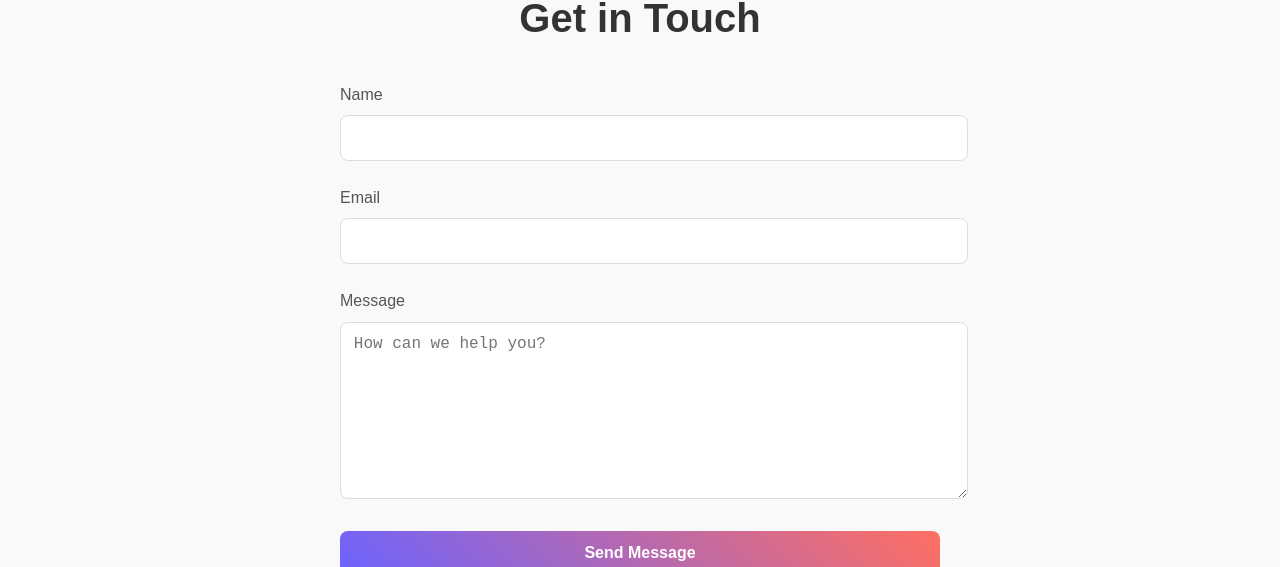
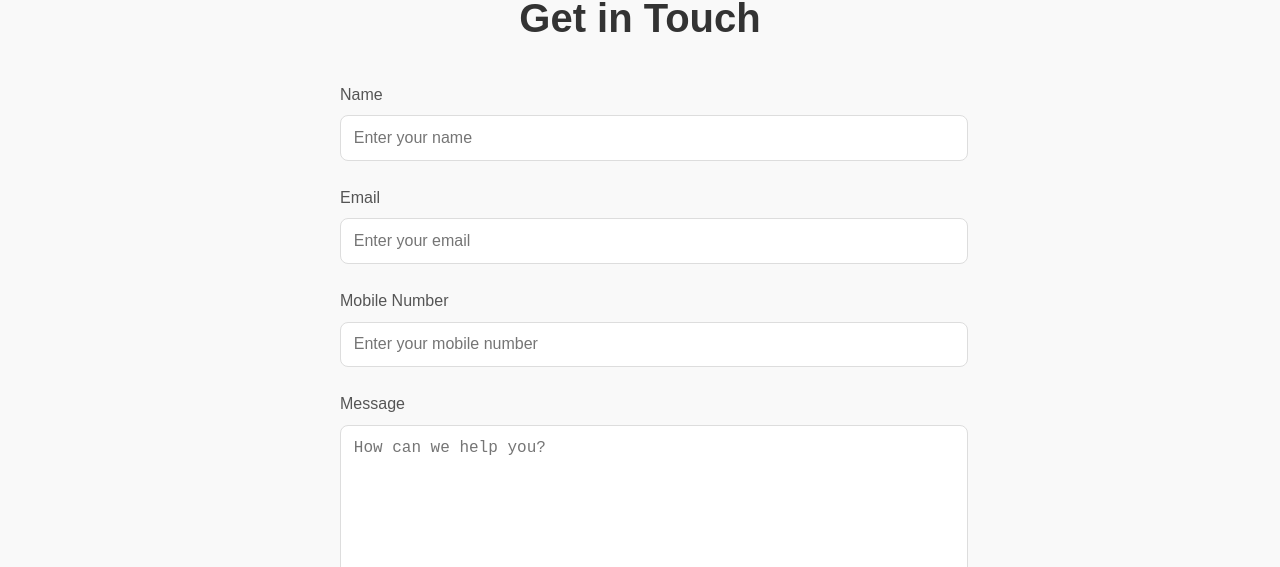
Before and after one commit to Fixigo-HS/Fixi-go, a React (Vite) app: page /contact in a window 1280 px wide. Shown: the part 732-1299 px from the top of the page. Built offline with nearby package versions, Linux system fonts and the light colour scheme.

Commit message:
Update contact form

```diff
--- a/package.json
+++ b/package.json
@@ -10,11 +10,13 @@
     "preview": "vite preview"
   },
   "dependencies": {
+    "emailjs-com": "^3.2.0",
     "framer-motion": "^12.4.3",
     "react": "^19.0.0",
     "react-dom": "^19.0.0",
     "react-icons": "^5.4.0",
-    "react-router-dom": "^7.1.5"
+    "react-router-dom": "^7.1.5",
+    "react-toastify": "^11.0.5"
   },
   "devDependencies": {
     "@eslint/js": "^9.19.0",
--- a/src/Components/Contact.jsx
+++ b/src/Components/Contact.jsx
@@ -1,7 +1,58 @@
+import React, { useRef } from 'react';
 import { motion } from 'framer-motion';
+import emailjs from 'emailjs-com';
+import { ToastContainer, toast } from 'react-toastify';
+import 'react-toastify/dist/ReactToastify.css';
+
+const ContactUs = () => {
+  const form = useRef();
+
+  const sendEmail = (e) => {
+    e.preventDefault();
+
+    // Send email to your team
+    emailjs
+      .sendForm(
+        'service_2gqcdnp', // Your Service ID
+        'template_ndhwwo3', // Template ID for team email
+        form.current,
+        'ZiaUSpqHF2yO_AfPu' // Your Public Key
+      )
+      .then((result) => {
+        console.log('Email to team sent:', result.text);
+
+        // Extract customer's email from the form
+        const customerEmail = form.current.email.value;
+
+        // Send auto-reply to the customer
+        emailjs
+          .send(
+            'service_2gqcdnp', // Your Service ID
+            'template_h083it5', // Template ID for auto-reply
+            {
+              to_email: customerEmail, // Send auto-reply to this email
+              name: form.current.name.value, // Use customer's name
+            },
+            'ZiaUSpqHF2yO_AfPu' // Your Public Key
+          )
+          .then((autoReplyResult) => {
+            console.log('Auto-reply sent:', autoReplyResult.text);
+            toast.success('Message sent successfully!', { autoClose: 3000 });
+          })
+          .catch((autoReplyError) => {
+            console.error('Auto-reply failed:', autoReplyError.text);
+            toast.error('Failed to send auto-reply.');
+          });
+
+        form.current.reset(); // Reset form after sending
+      })
+      .catch((error) => {
+        console.error('Email to team failed:', error.text);
+        toast.error('Failed to send message.');
+      });
+  };
 
 
-const ContactUs = () => {
   return (
     <motion.section
       initial={{ opacity: 0 }}
@@ -20,18 +71,22 @@ const ContactUs = () => {
       {/* Contact Form Section */}
       <div className="contact-form-section">
         <h2>Get in Touch</h2>
-        <form>
+        <form ref={form} onSubmit={sendEmail}>
           <div className="form-group">
             <label htmlFor="name">Name</label>
-            <input type="text" id="name" placeholder="" required />
+            <input type="text" id="name" name="name" placeholder="Enter your name" required />
           </div>
           <div className="form-group">
             <label htmlFor="email">Email</label>
-            <input type="email" id="email" placeholder="" required />
+            <input type="email" id="email" name="email" placeholder="Enter your email" required />
+          </div>
+          <div className="form-group">
+            <label htmlFor="phone">Mobile Number</label>
+            <input type="tel" id="phone" name="phone" placeholder="Enter your mobile number" required />
           </div>
           <div className="form-group">
             <label htmlFor="message">Message</label>
-            <textarea id="message" placeholder="How can we help you?" required></textarea>
+            <textarea id="message" name="message" placeholder="How can we help you?" required></textarea>
           </div>
           <button type="submit" className="submit-button">Send Message</button>
         </form>
@@ -40,9 +95,12 @@ const ContactUs = () => {
       {/* Call-to-Action Section */}
       <div className="cta-section">
         <h2>Need Immediate Assistance?</h2>
-        <p>Call us now at <strong>+91 8688939382</strong> or email us at <a href="mailto:Consult.fixigo@gmail.com" >Consult.fixigo@gmail.com</a>.</p>
+        <p>Call us now at <strong>+91 8688939382</strong> or email us at <a href="mailto:Consult.fixigo@gmail.com">Consult.fixigo@gmail.com</a>.</p>
         <a href="tel:8688939382" className="cta-button">Call Now</a>
       </div>
+
+      {/* Toast Container */}
+      <ToastContainer />
     </motion.section>
   );
 };
--- a/src/index.css
+++ b/src/index.css
@@ -344,6 +344,11 @@ body {
   font-size: 1.25rem;
 }
 
+
+
+
+
+
 /* Contact Form Section */
 .contact-form-section {
   padding: 4rem 2rem;
```
Also changed, not shown: 1 other file (tests, documents, lock files or other folders).
